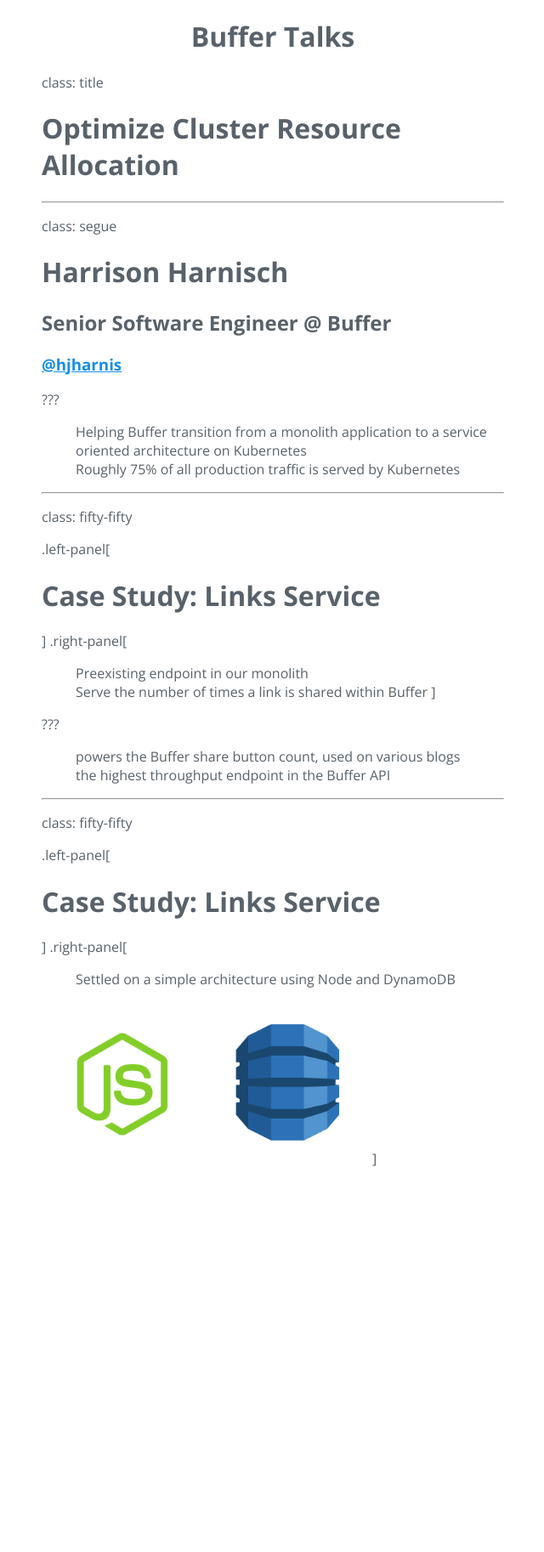
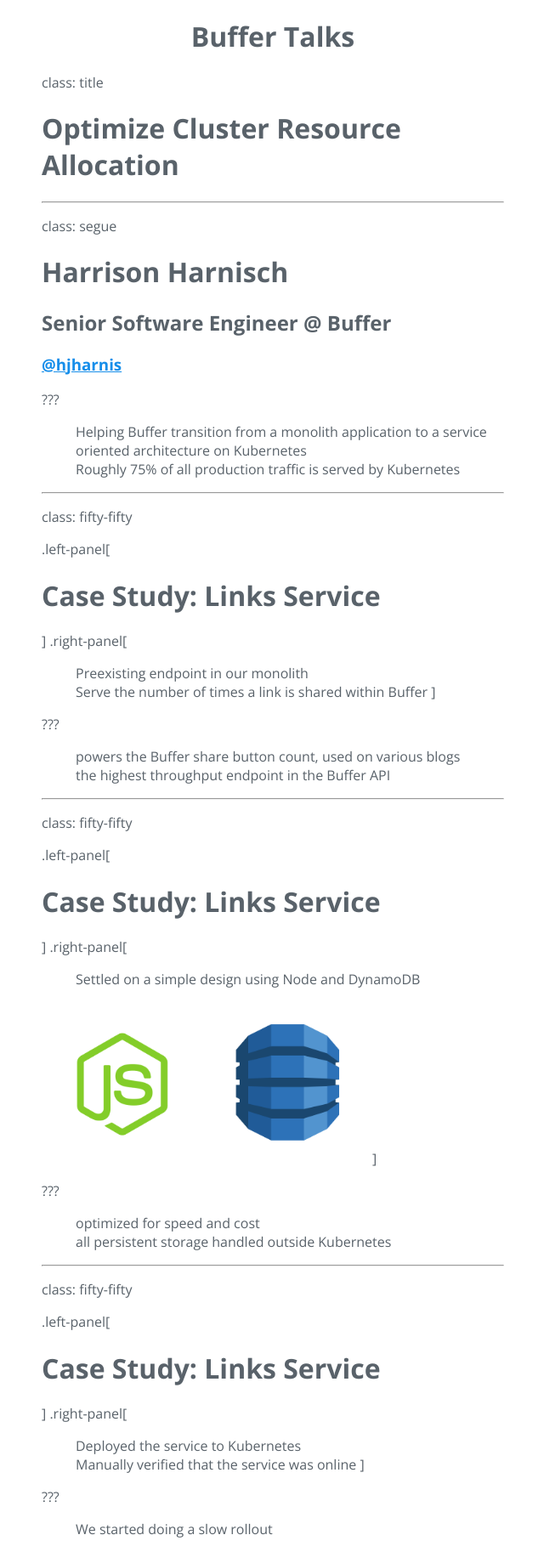
Before and after one commit to bufferapp/buffer-talks, a Jekyll site: the page built from slides/optimize-cluster-resource-allocation.md, in a window 1280 px wide. Shown: the whole page at 85% size, without its empty margins (319-959 px from the left). Built offline with Jekyll 4.4.1, drawn with Linux system fonts in a browser that asks for light colours; our own code applies the rules of GitHub Pages for plain Markdown files; before the commit the page ends 1390 px from its top, so only the background shows below that.

Commit message:
Transition slide

```diff
--- a/slides/optimize-cluster-resource-allocation.md
+++ b/slides/optimize-cluster-resource-allocation.md
@@ -41,8 +41,29 @@
 # Case Study: Links Service
 ]
 .right-panel[
-- Settled on a simple architecture using Node and DynamoDB
+- Settled on a simple design using Node and DynamoDB
 
 <img src="{{baseurl}}/images/KubernetesResourceOptimization/Node.png" alt="Node" width="35%" />
 <img src="{{baseurl}}/images/KubernetesResourceOptimization/DynamoDB.png" alt="DynamoDB" width="35%" />
 ]
+
+???
+
+- optimized for speed and cost
+- all persistent storage handled outside Kubernetes
+
+---
+
+class: fifty-fifty
+
+.left-panel[
+# Case Study: Links Service
+]
+.right-panel[
+- Deployed the service to Kubernetes
+- Manually verified that the service was online
+]
+
+???
+
+- We started doing a slow rollout
```
